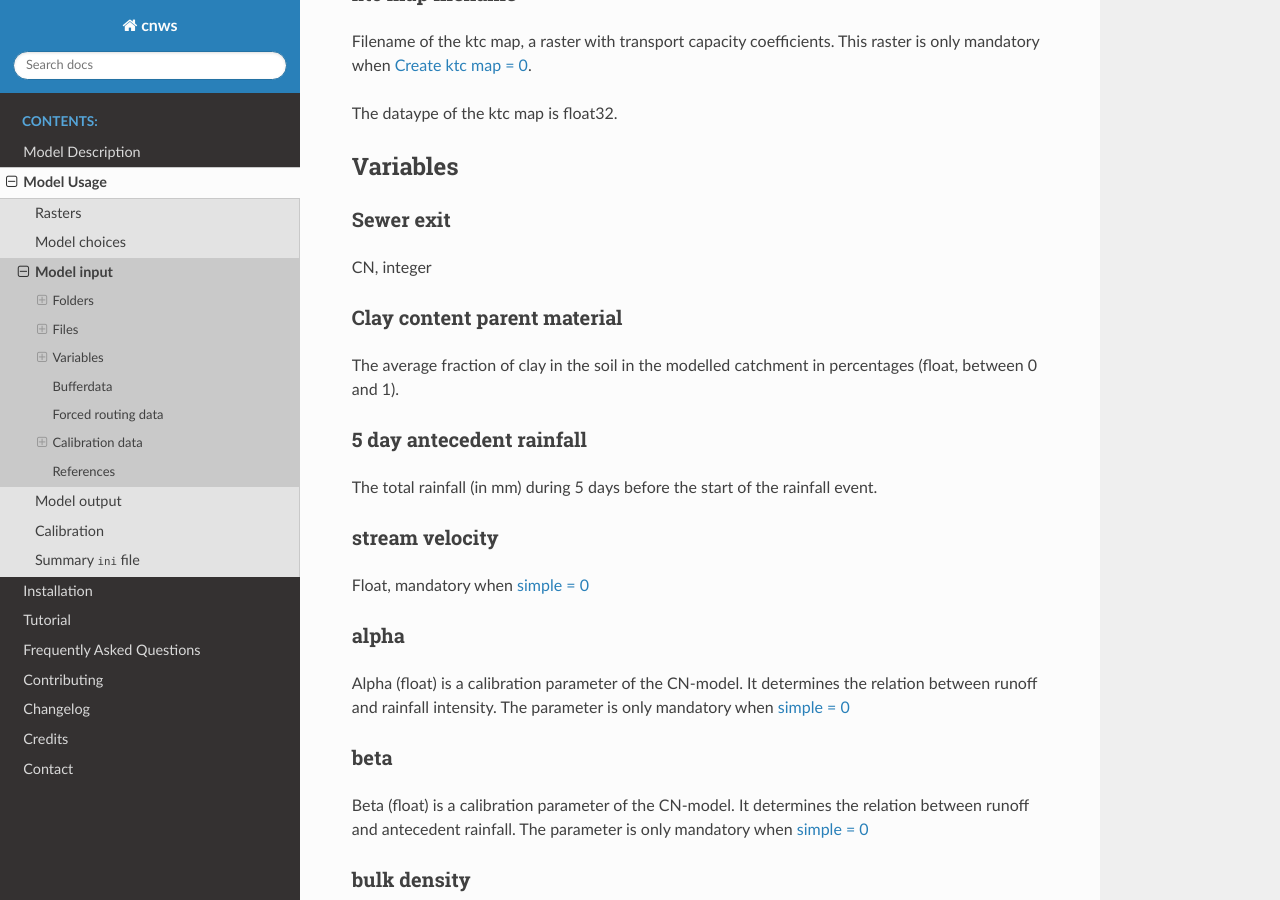
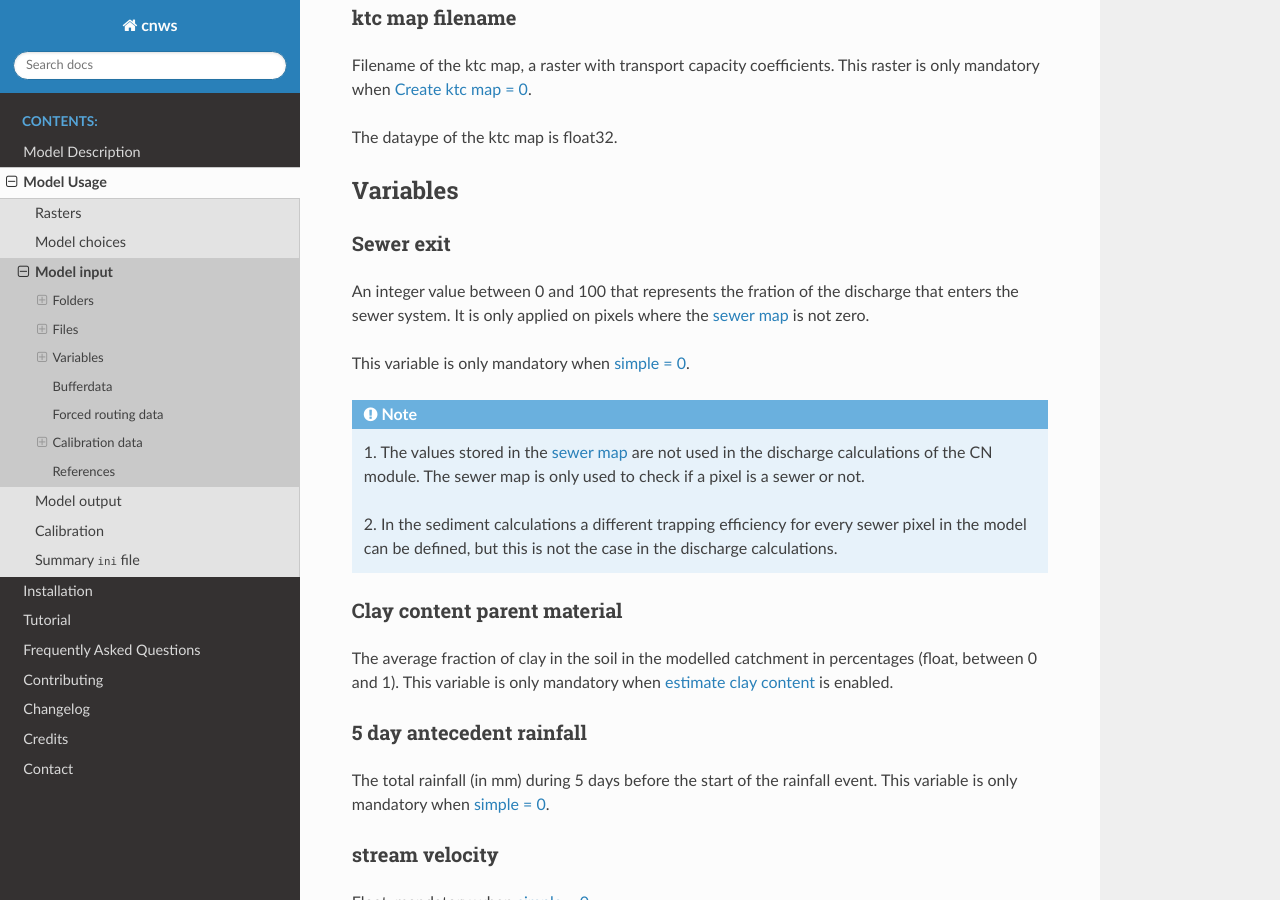
Before and after one commit to watem-sedem/watem-sedem, a Sphinx documentation site: the page built from docs/input.rst, in a window 1280 px wide and 900 px high, scrolled down 7901 px. Built offline with Sphinx 7.4.7 and the Read the Docs theme 2.0.0, drawn with Linux system fonts in a browser that asks for light colours; some of the changed text lies outside the part shown.

Commit message:
Expand section on sewer exit

```diff
--- a/docs/input.rst
+++ b/docs/input.rst
@@ -100,7 +100,8 @@ Filename of the sewer map. This raster is only mandatory when
 
 All pixels in the sewer map contain values between 0 and 1. The value represents
 the fraction of the outgoing sediment in this pixel that is entering the sewer
-system.
+system. A pixel with value 0 can be interpreted as a pixel where no sewer is
+present.
 
 The datatype of the sewer map is float32.
 
@@ -406,7 +407,20 @@ Variables
 Sewer exit
 **********
 
-CN, integer
+An integer value between 0 and 100 that represents the fration of the discharge
+that enters the sewer system. It is only applied on pixels where the
+:ref:`sewer map <sewermapfile>` is not zero.
+
+This variable is only mandatory when :ref:`simple = 0 <simple>`.
+
+.. note::
+   1. The values stored in the :ref:`sewer map <sewermapfile>` are not used in the
+   discharge calculations of the CN module. The sewer map is only used to check
+   if a pixel is a sewer or not.
+
+   2. In the sediment calculations a different trapping efficiency for every sewer
+   pixel in the model can be defined, but this is not the case in the discharge
+   calculations.
 
 .. _claycontent:
 
@@ -414,7 +428,8 @@ Clay content parent material
 ****************************
 
 The average fraction of clay in the soil in the modelled catchment in
-percentages (float, between 0 and 1).
+percentages (float, between 0 and 1). This variable is only mandatory when
+:ref:`estimate clay content <estimclay>` is enabled.
 
 .. _5dayrainfall:
 
@@ -422,6 +437,7 @@ percentages (float, between 0 and 1).
 *************************
 
 The total rainfall (in mm) during 5 days before the start of the rainfall event.
+This variable is only mandatory when :ref:`simple = 0 <simple>`.
 
 .. _streamvelocity:
 
```
